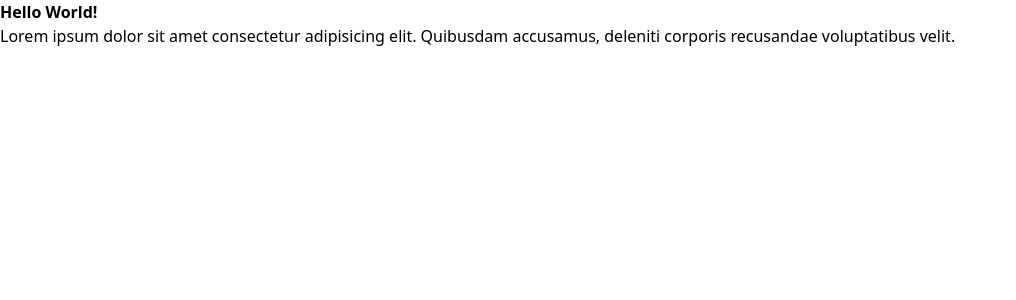
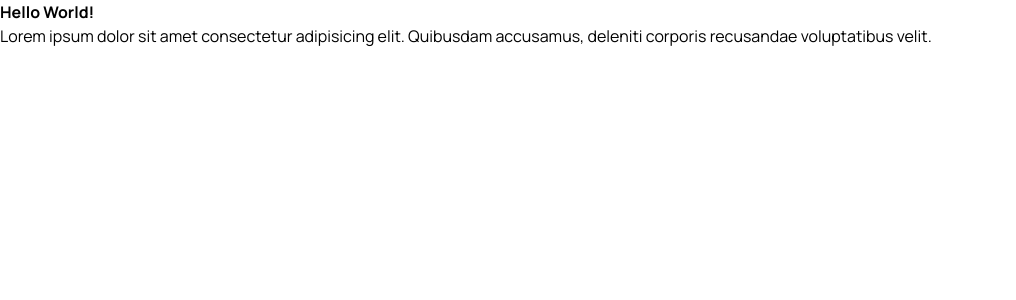
Before and after one commit to LucasWinkler/audiophile-ecommerce, a React (Vite) app: page / in a window 1280 px wide. Shown: the top 300 px of the page, without its empty margins (0-1016 px from the left). Built offline with nearby package versions, Linux system fonts and the light colour scheme.

Commit message:
Added the Manrope font from google

```diff
--- a/index.html
+++ b/index.html
@@ -2,10 +2,13 @@
 <html lang="en">
 
 <head>
+  <title>Frontend Mentor | Audiophile e-commerce website</title>
   <meta charset="UTF-8" />
+  <meta name="viewport" content="width=device-width, initial-scale=1.0" />
   <link rel="icon" type="image/png" sizes="32x32" href="./favicon-32x32.png">
-  <meta name="viewport" content="width=device-width, initial-scale=1.0" />
-  <title>Frontend Mentor | Audiophile e-commerce website</title>
+  <link rel="preconnect" href="https://fonts.googleapis.com">
+  <link rel="preconnect" href="https://fonts.gstatic.com" crossorigin>
+  <link href="https://fonts.googleapis.com/css2?family=Manrope:wght@400;700&display=swap" rel="stylesheet">
 </head>
 
 <body>
--- a/tailwind.config.js
+++ b/tailwind.config.js
@@ -1,8 +1,14 @@
+import defaultTheme from 'tailwindcss/defaultTheme';
+
 /** @type {import('tailwindcss').Config} */
 export default {
   content: ['./index.html', './src/**/*.{js,ts,jsx,tsx}'],
   theme: {
-    extend: {},
+    extend: {
+      fontFamily: {
+        sans: ['Manrope', ...defaultTheme.fontFamily.sans],
+      },
+    },
   },
   plugins: [],
 };
```
